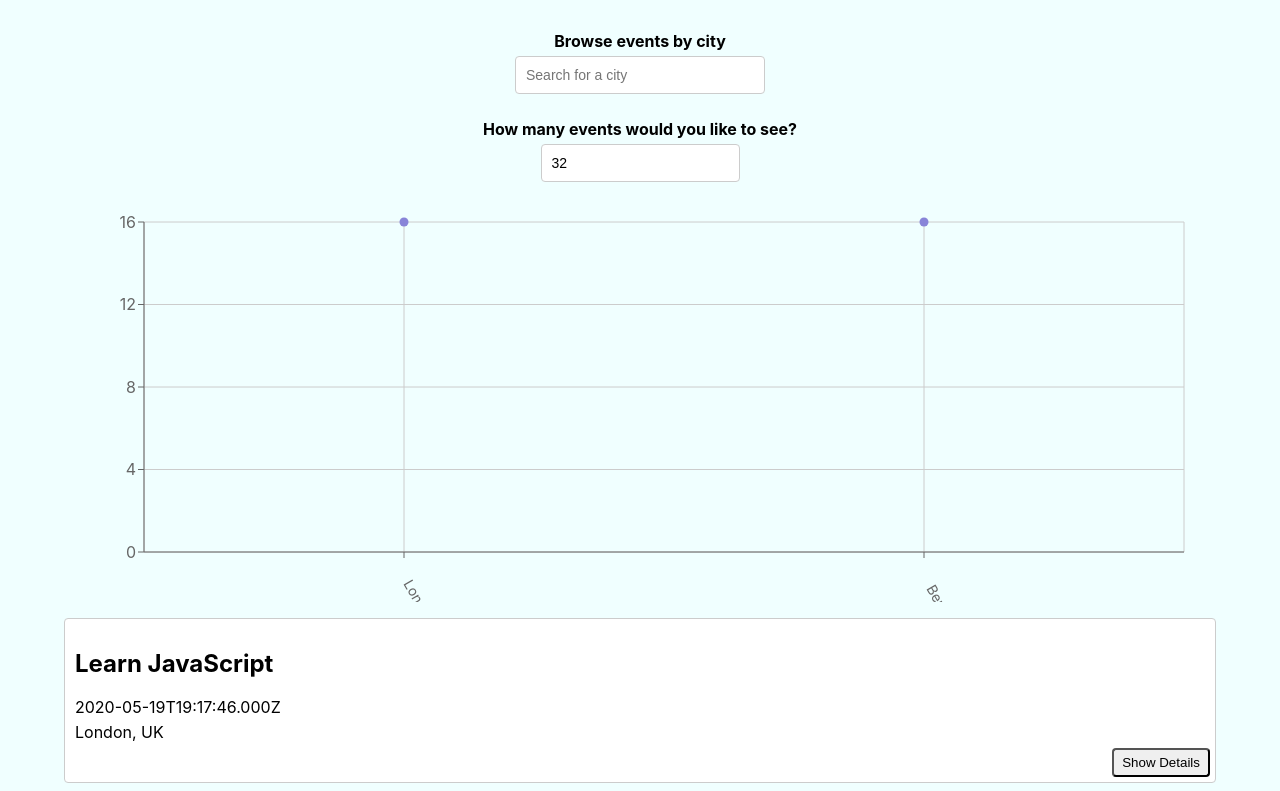
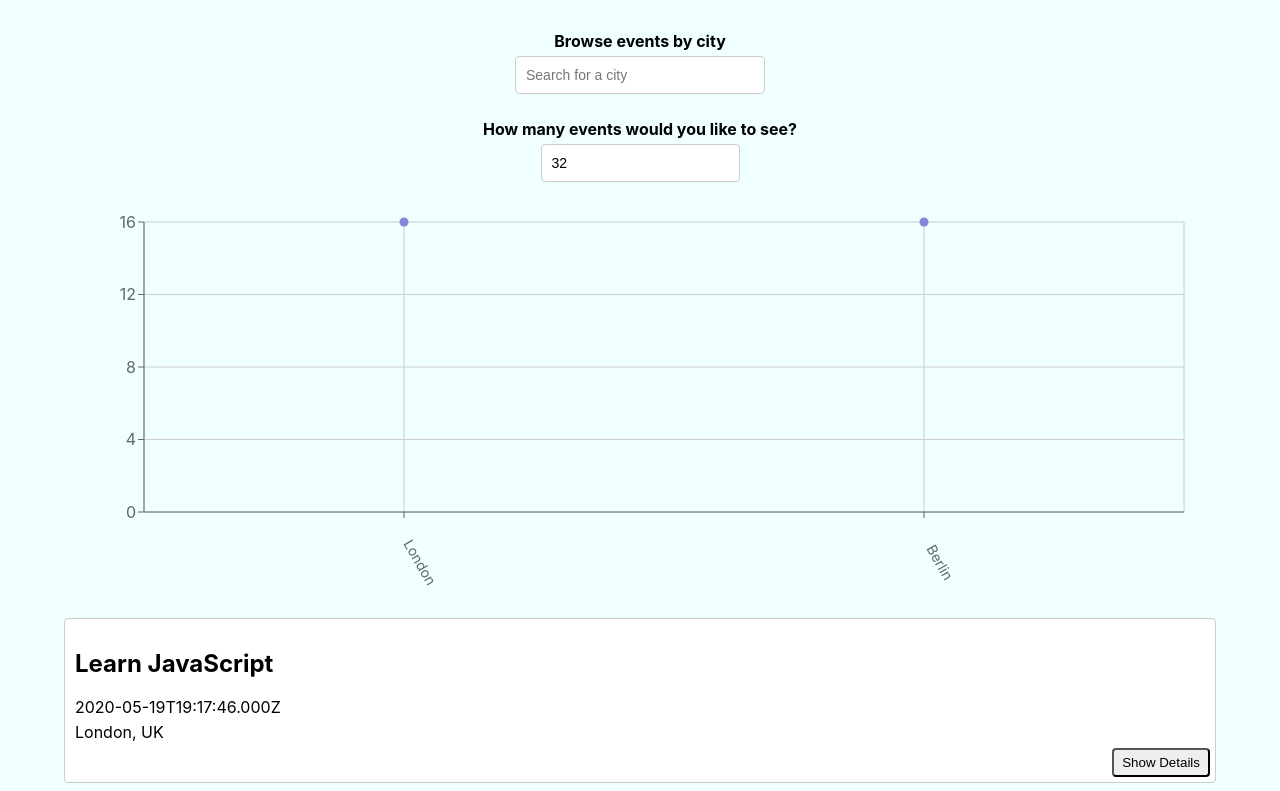
Before and after one commit to RParker505/meet, a React (Create React App) app: page / in a window 1280 px wide. Shown: the top 791 px of the page. Built offline with nearby package versions, Linux system fonts and the light colour scheme; what atatus-spa would draw is missing.

Commit message:
Increase bottom margin for chart to fit city names

```diff
--- a/src/components/CityEventsChart.js
+++ b/src/components/CityEventsChart.js
@@ -34,7 +34,7 @@ const CityEventsChart = ({allLocations, events}) => {
             margin={{
               top: 20,
               right: 20,
-              bottom: 20,
+              bottom: 60,
               left: 20,
             }}
           >
```
